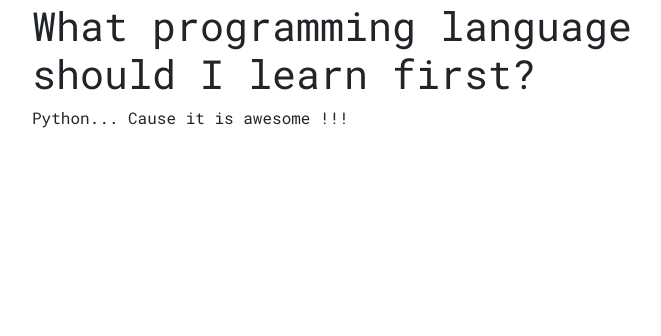
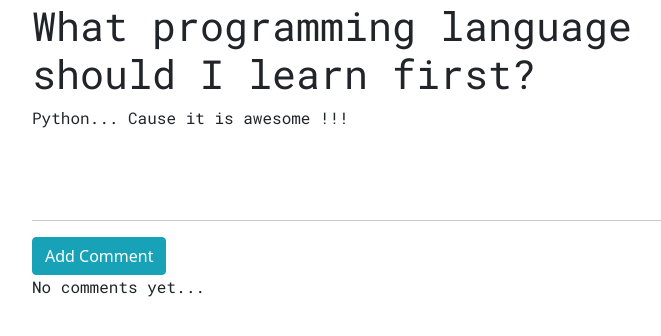
Before and after one commit to Jaiv24/my_django_site, a Django app: page /post/1 in a window 1280 px wide. Shown: the part 128-464 px from the top of the page, without its empty margins (24-685 px from the left). Run offline with Django 3.2, Linux system fonts and the light colour scheme; data comes from the database, SQL or seed files in the repository; both versions use the stored data as it was after the commit; some libraries are stand-ins or nearby versions.

Commit message:
Add a comment on a  blog post

```diff
--- a/blog/admin.py
+++ b/blog/admin.py
@@ -1,6 +1,7 @@
 from django.contrib import admin
 
 # Register your models here.
-from .models import Post
+from .models import Post, Comment
 
 admin.site.register(Post)
+admin.site.register(Comment)
--- a/blog/models.py
+++ b/blog/models.py
@@ -1,5 +1,6 @@
 from django.db import models
 from django.utils import timezone
+
 
 # Create your models here.
 
@@ -14,6 +15,18 @@
         self.published_date = timezone.now()
         self.save()
 
-#    Create a string representation
+    #    Create a string representation
     def __str__(self):
         return str(self.title) + ' (' + str(self.author) + ')'
+
+
+class Comment(models.Model):
+    post = models.ForeignKey('blog.Post', on_delete=models.CASCADE, related_name='comments')
+    # Post.objects.get(pk =2).comments.all() will give all the comments of that perticular post comments.all() thanks to
+    # that related name attribute
+    author = models.CharField(max_length=200)
+    text = models.TextField()
+    created_date = models.DateTimeField(default=timezone.now)
+
+    def __str__(self):
+        return self.text
--- a/blog/static/css/blog.css
+++ b/blog/static/css/blog.css
@@ -36,10 +36,13 @@
 .post-form-blog .btn-primary{
   float: right;
 }
-.top-menu, .top-menu:hover{
+.top-menu, .top-menu:hover {
   color: #fffdd0;
   float: right;
   margin-right: 20px;
   font-size: 21pt;
   text-decoration: none;
 }
+.comment {
+  margin: 20px 20px 0 20px;
+}
--- a/blog/templates/blog/post_detail.html
+++ b/blog/templates/blog/post_detail.html
@@ -16,4 +16,17 @@
             <h1>{{ post.title }}</h1>
             <p> {{ post.text|linebreaksbr}}</p>
         </div>
-    {% endblock %}
+        <hr>
+        <a href="{% url 'add_comment_to_post' pk=post.pk %}" class="btn btn-info">Add Comment</a>
+        {% for comment in post.comments.all %}
+        <div class="comment">
+            <div class="date">
+                {{ comment.created_date }}
+            </div>
+        <strong>{{ comment.author }}</strong>
+        <p>{{ comment.text }}</p>
+            {% empty %}
+            <p>No comments yet...</p>
+        </div>
+        {% endfor %}
+{% endblock %}
--- a/blog/urls.py
+++ b/blog/urls.py
@@ -12,5 +12,5 @@
     path('drafts/', views.post_draft_list, name='post_draft_list'),
     path('post/<int:pk>/publish/', views.post_publish, name='post_publish'),
     #path('accounts/login/', auth_views.login, name='login'),
-
+    path('post/<int:pk>/comment/', views.add_comment_to_post, name='add_comment_to_post')
 ]
--- a/blog/views.py
+++ b/blog/views.py
@@ -1,8 +1,8 @@
 from django.shortcuts import render, get_object_or_404, redirect
 from django.utils import timezone
 from django.contrib.auth.decorators import login_required
-from .forms import PostForm
-from .models import Post
+from .forms import PostForm, CommentForm
+from .models import Post, Comment
 
 
 # Create your views here.
@@ -59,3 +59,19 @@
     post = get_object_or_404(Post, pk=pk)
     post.publish()
     return redirect('post_detail', pk=pk)
+
+def add_comment_to_post(request, pk):
+    post = get_object_or_404(Post, pk=pk)
+
+    if request.method == 'POST':
+        form = CommentForm(request.POST)
+        if form.is_valid():
+            comment = form.save(commit=False)
+            comment.author = request.user
+            comment.post = post
+            comment.save()
+            return redirect('post_detail', pk=post.pk)
+    else:
+        form = CommentForm()
+        stuff_for_frontend = {'form': form}
+    return render(request, 'blog/add_comment_to_post.html', stuff_for_frontend)
--- a/mySite/settings.py
+++ b/mySite/settings.py
@@ -52,6 +52,8 @@
     'django.contrib.messages.middleware.MessageMiddleware',
     'django.middleware.clickjacking.XFrameOptionsMiddleware',
 ]
+
+
 
 ROOT_URLCONF = 'mySite.urls'
 
```
Also changed, not shown: blog/forms.py (+8 -1 lines), blog/templates/blog/add_comment_to_post.html (added, +13 -0 lines), blog/migrations/0002_comment.py (added), db.sqlite3.
